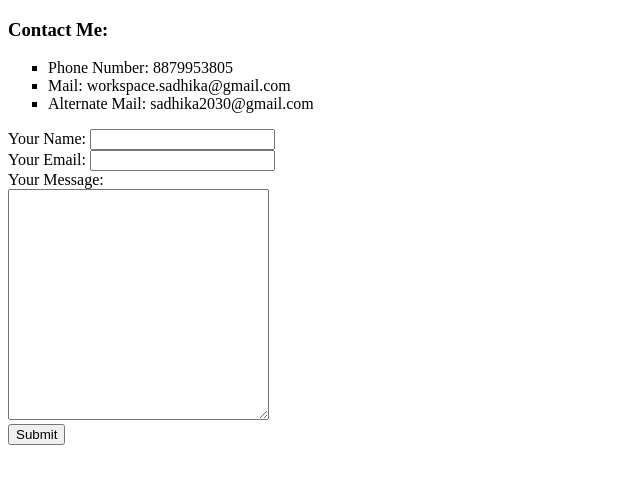
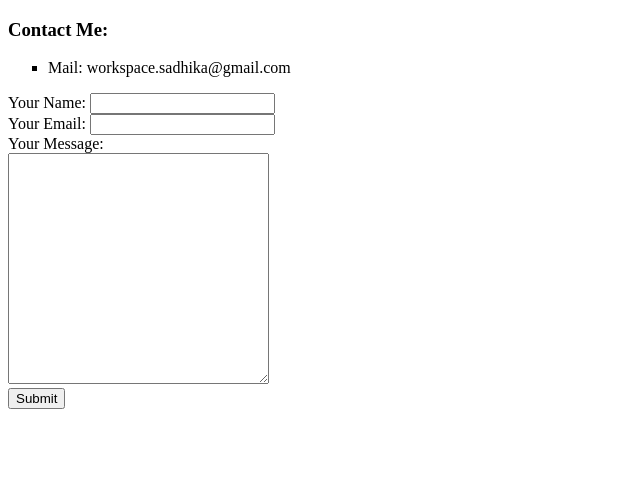
Before and after one commit to sadhika-verma/cv, a plain HTML site: page contactdeets.html in a window 1280 px wide. Shown: the whole page, without its empty margins (0-640 px from the left). Drawn offline with Linux system fonts and the light colour scheme.

Commit message:
Update contactdeets.html

```diff
--- a/contactdeets.html
+++ b/contactdeets.html
@@ -7,9 +7,7 @@
   <body>
     <h3>Contact Me:</h3>
     <ul type=square>
-      <li>Phone Number: 8879953805 </li>
       <li>Mail: workspace.sadhika@gmail.com </li>
-      <li>Alternate Mail: sadhika2030@gmail.com</li>
       </ul>
       <form action="mailto:info@sadhika2030@gmail.com" method="post" enctype="text/plain">
         <label>Your Name:</label>
```
